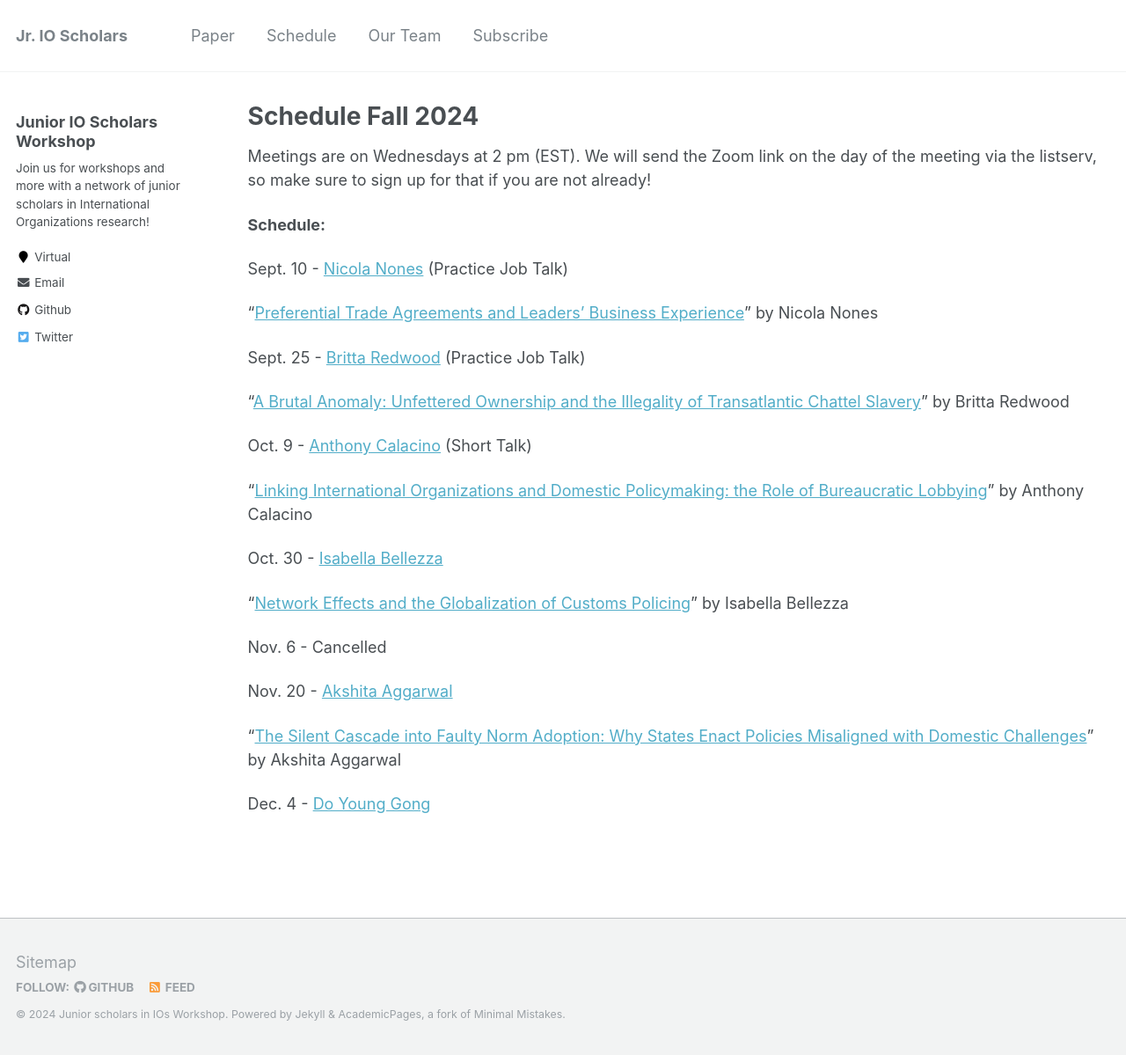
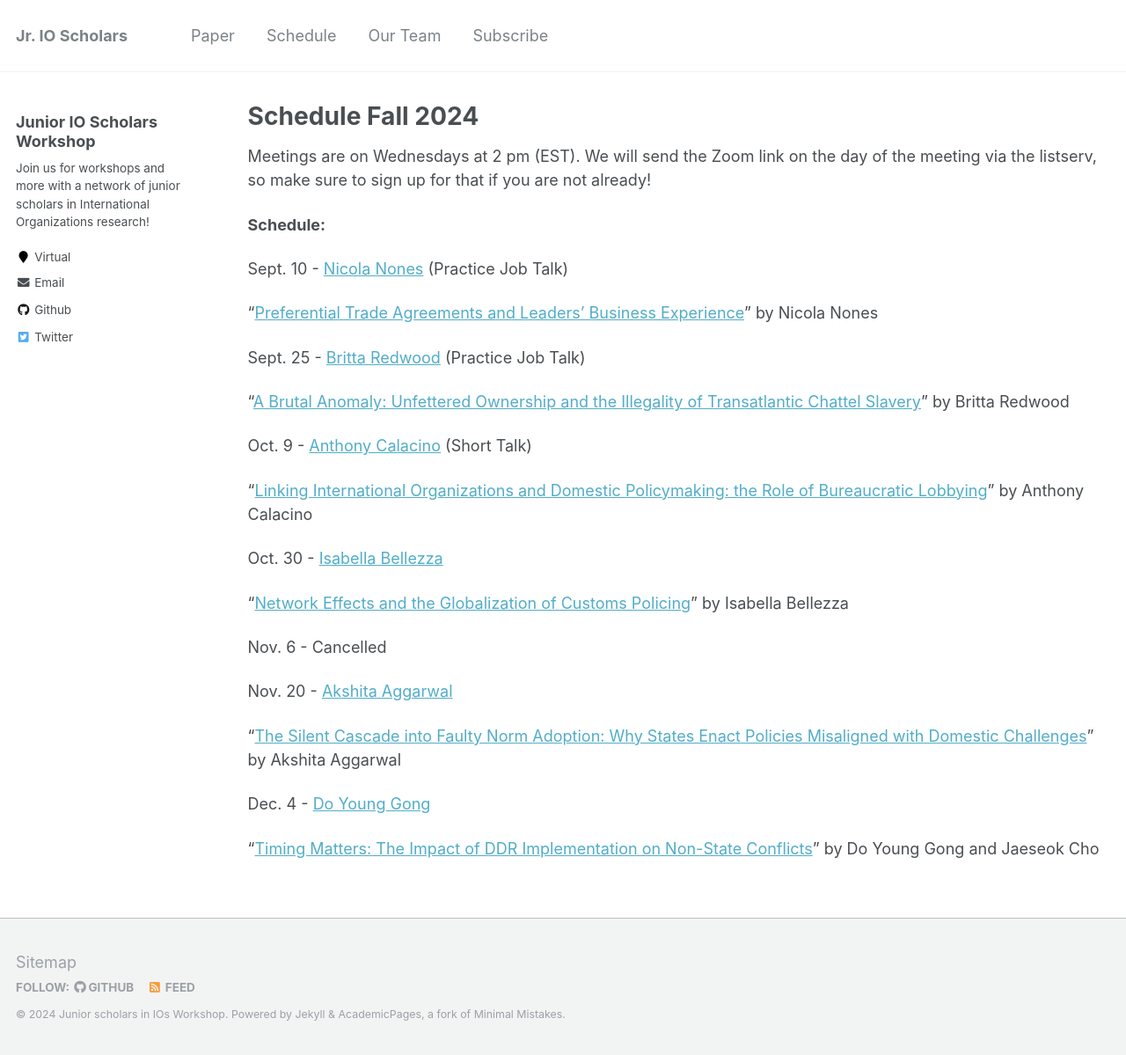
Before and after one commit to IO-workshop/IO-workshop.github.io, a Jekyll site: the page built from _pages/schedule.md, in a window 1280 px wide and 1199 px high. Shown: the whole window at 88% size. Built offline with Jekyll 4.4.1, drawn with Linux system fonts in a browser that asks for light colours.

Commit message:
final workshop of 2024 upload

```diff
--- a/_pages/schedule.md
+++ b/_pages/schedule.md
@@ -31,3 +31,5 @@ Nov. 20 - [Akshita Aggarwal](https://politicalscience.columbian.gwu.edu/akshita-
 "[The Silent Cascade into Faulty Norm Adoption: Why States Enact Policies Misaligned with Domestic Challenges](https://io-workshop.github.io/files/Aggarwal_2024-Silent_Cascade.pdf)" by Akshita Aggarwal
 
 Dec. 4 - [Do Young Gong](https://dygong2.github.io/doyounggong/)
+
+"[Timing Matters: The Impact of DDR Implementation on Non-State Conflicts](https://io-workshop.github.io/files/Gong_and_Cho-Timing_Matters.pdf)" by Do Young Gong and Jaeseok Cho
```
Also changed, not shown: 1 other file.
